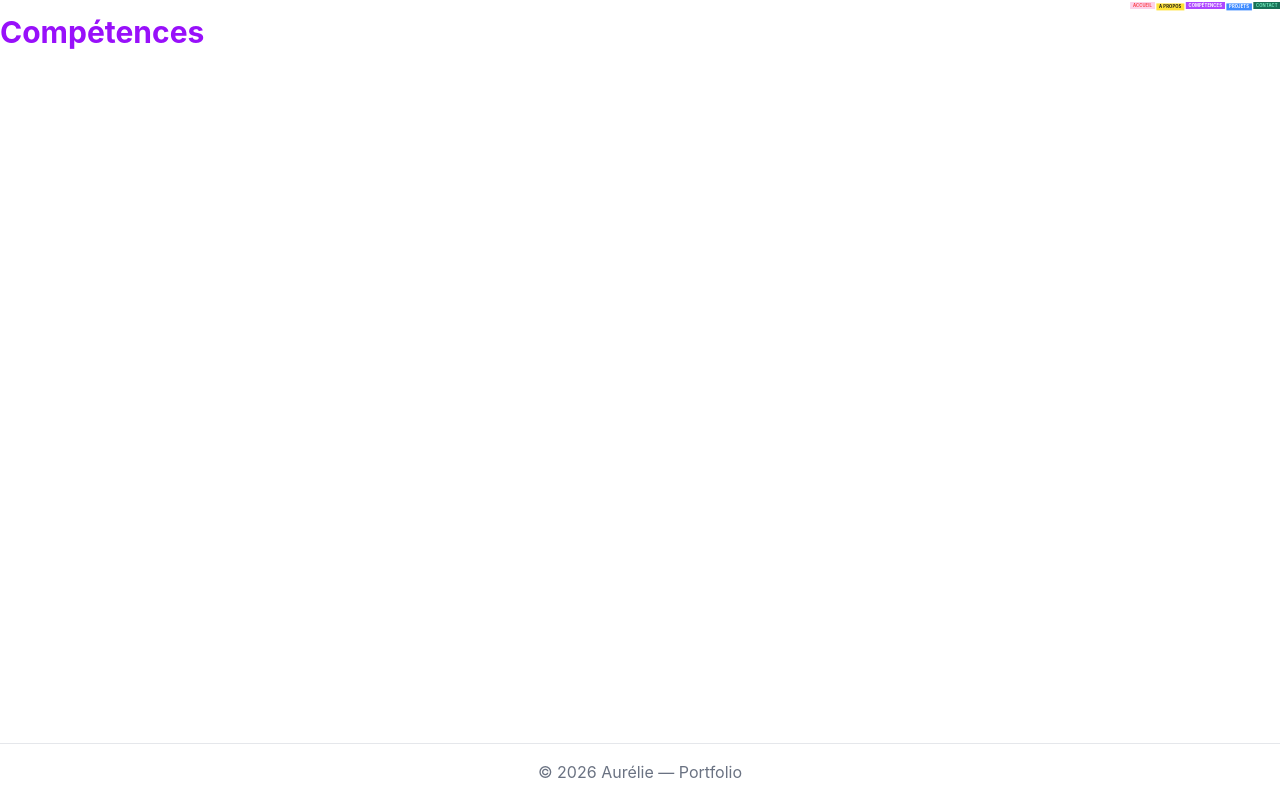
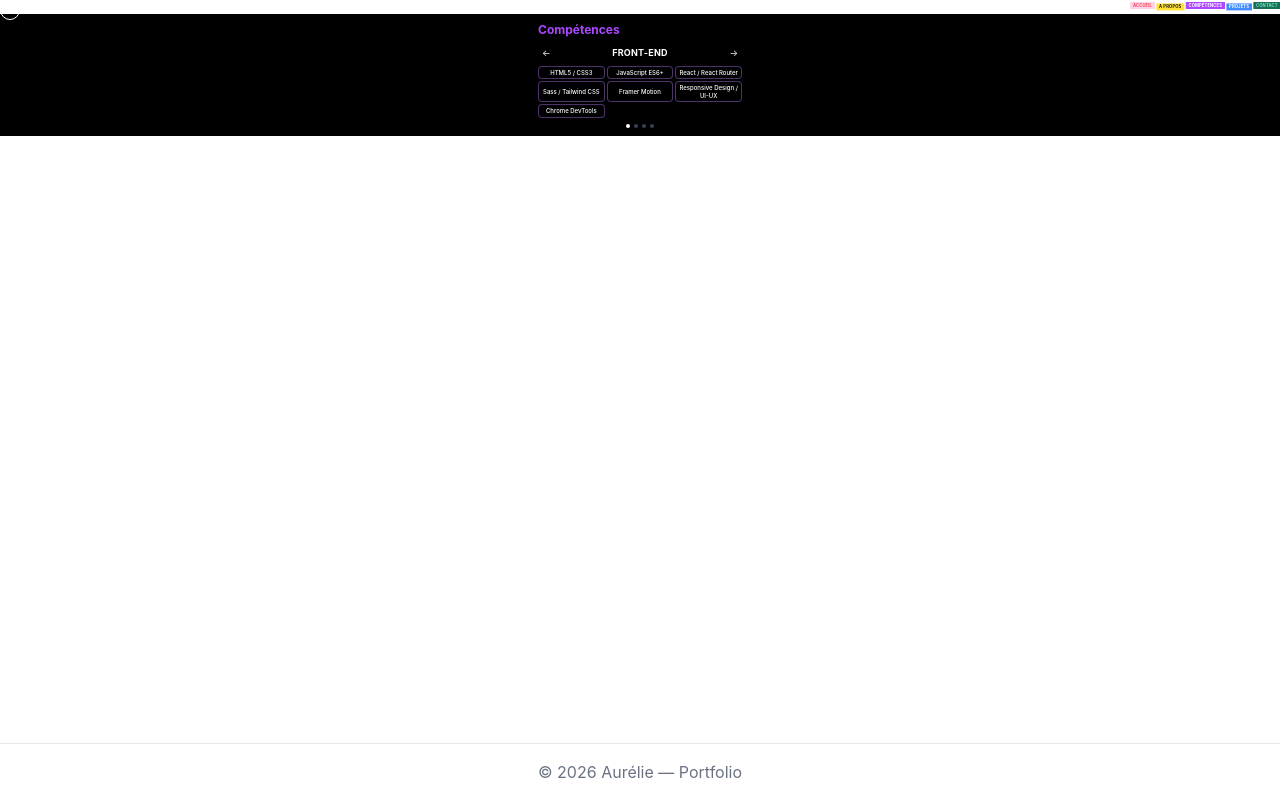
Before and after one commit to Aurelie72/Portfolio-Aur-lie, a React (Vite) app: page /skills in a window 1280 px wide. Built offline with nearby package versions, Linux system fonts and the light colour scheme.

Commit message:
Ajout page skills

```diff
--- /dev/null
+++ b/src/data/skillsData.js
@@ -0,0 +1,52 @@
+export const skillCategories = [
+  {
+    title: "Front-End",
+    skills: [
+      "HTML5 / CSS3",
+      "JavaScript ES6+",
+      "React / React Router",
+      "Sass / Tailwind CSS",
+      "Framer Motion",
+      "Responsive Design / UI-UX",
+      "Chrome DevTools",
+    ],
+  },
+  {
+    title: "Back-End & Base de données",
+    skills: [
+      "Node.js",
+      "Express",
+      "API REST / JWT",
+      "Authentification",
+      "MongoDB",
+      "Mongoose",
+      "Modélisation",
+      "Postman",
+      "Déploiement",
+    ],
+  },
+  {
+    title: "Outils & Qualité",
+    skills: [
+      "Git / GitHub",
+      "VS Code",
+      "Figma",
+      "Lighthouse / Wave",
+      "SEO",
+      "Accessibilité",
+      "Performance",
+      "Green IT",
+      "Sécurité OWASP",
+    ],
+  },
+  {
+    title: "Gestion de projet",
+    skills: [
+      "Kanban / Notion",
+      "Agile / Scrum",
+      "Cahier de recette / Tests fonctionnels",
+      "Spécifications techniques",
+      "Veille technologique (Feedly)",
+    ],
+  },
+];
--- a/src/pages/Skills.jsx
+++ b/src/pages/Skills.jsx
@@ -1,3 +1,92 @@
+import { useState } from "react";
+import { motion, AnimatePresence } from "framer-motion";
+import { skillCategories } from "../data/skillsData.js";
+
+function Tile({ label }) {
+  return (
+    <motion.div
+      initial={{ y: 0, scale: 1, rotate: 0 }}
+      whileHover={{ y: -4, scale: 1.06, rotate: 2 }}
+      transition={{ type: "spring", stiffness: 400, damping: 12 }}
+      className="bg-black text-white border border-purple-400/40 rounded px-0.5 py-0.5 flex items-center justify-center text-center text-[6px] leading-tight font-medium cursor-default"
+    >
+      {label}
+    </motion.div>
+  );
+}
+
 export default function Skills() {
-  return <h1 className="text-3xl font-bold text-purple-600">Compétences</h1>;
+  const [index, setIndex] = useState(0);
+
+  const goPrev = () => setIndex((i) => (i === 0 ? skillCategories.length - 1 : i - 1));
+  const goNext = () => setIndex((i) => (i === skillCategories.length - 1 ? 0 : i + 1));
+
+  const category = skillCategories[index];
+
+  return (
+    <div className="w-full bg-black">
+      <section className="max-w-[220px] mx-auto px-2 py-2 text-white">
+        <h1 className="text-xs font-bold text-purple-500 mb-2">Compétences</h1>
+
+        <div className="flex items-center justify-between mb-1.5">
+          <button
+            onClick={goPrev}
+            className="text-[9px] px-1 hover:opacity-60 transition-opacity"
+            aria-label="Catégorie précédente"
+          >
+            ←
+          </button>
+
+          <AnimatePresence mode="wait">
+            <motion.h2
+              key={category.title}
+              initial={{ opacity: 0, y: 3 }}
+              animate={{ opacity: 1, y: 0 }}
+              exit={{ opacity: 0, y: -3 }}
+              transition={{ duration: 0.2 }}
+              className="text-[9px] font-bold uppercase tracking-wide text-center"
+            >
+              {category.title}
+            </motion.h2>
+          </AnimatePresence>
+
+          <button
+            onClick={goNext}
+            className="text-[9px] px-1 hover:opacity-60 transition-opacity"
+            aria-label="Catégorie suivante"
+          >
+            →
+          </button>
+        </div>
+
+        <AnimatePresence mode="wait">
+          <motion.div
+            key={category.title}
+            initial={{ opacity: 0 }}
+            animate={{ opacity: 1 }}
+            exit={{ opacity: 0 }}
+            transition={{ duration: 0.2 }}
+            className="grid grid-cols-3 gap-0.5"
+          >
+            {category.skills.map((skill) => (
+              <Tile key={skill} label={skill} />
+            ))}
+          </motion.div>
+        </AnimatePresence>
+
+        <div className="flex justify-center gap-1 mt-1.5">
+          {skillCategories.map((cat, i) => (
+            <button
+              key={cat.title}
+              onClick={() => setIndex(i)}
+              className={`w-1 h-1 rounded-full transition-colors ${
+                i === index ? "bg-white" : "bg-gray-700"
+              }`}
+              aria-label={`Aller à ${cat.title}`}
+            />
+          ))}
+        </div>
+      </section>
+    </div>
+  );
 }
```
